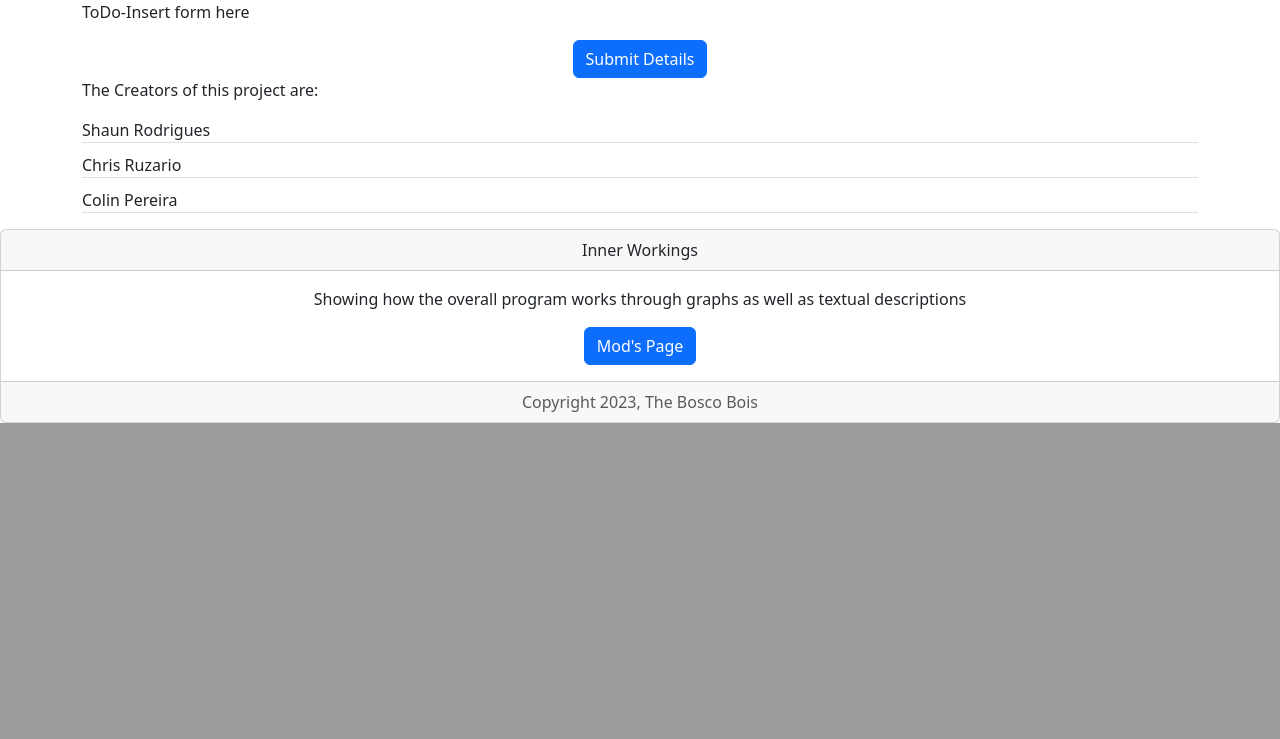
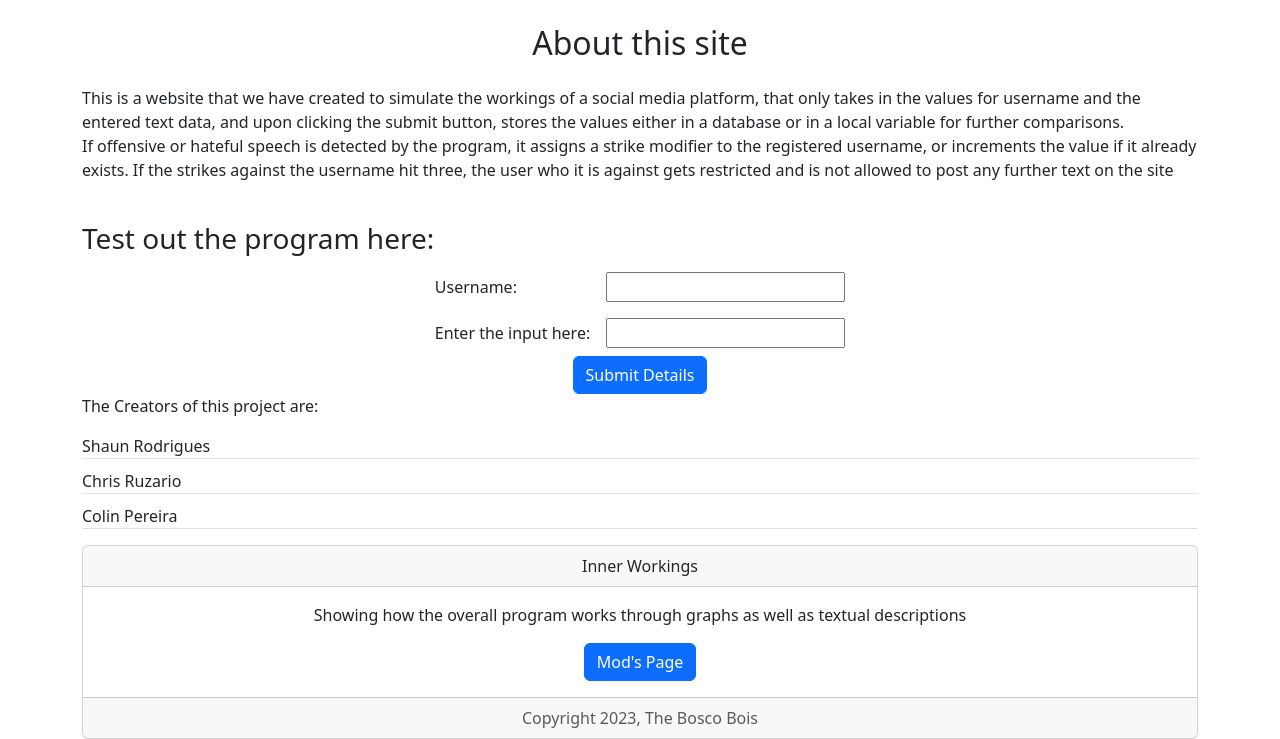
Before and after one commit to TheShaunRodrigues/dssproject, a Flask app: page / in a window 1280 px wide. Shown: the part 989-1728 px from the top of the page. Before the commit the page ends 1412 px from the top, so only its background shows below. Run offline with Flask 3, Linux system fonts and the light colour scheme.

Commit message:
Added form and a brief description of working of the site

```diff
--- a/templates/home.html
+++ b/templates/home.html
@@ -18,10 +18,21 @@
   <div class="container">
     <h1 class="text-center mt-4 mb-4">DSS for Hate Speech Detection</h1>
     <img class="img-fluid" id="banner" src="https://i0.wp.com/vitalflux.com/wp-content/uploads/2022/03/hate-speech-detection-using-machine-learning.png">
-    <p>ToDo-Insert form here</p>
-    <div class="text-center">
-      <button type="button" class="btn btn-primary">Submit Details</button>
-    </div>
+    <h2 class="text-center mt-4 mb-4">About this site</h2>
+    <p>This is a website that we have created to simulate the workings of a social media platform, that only takes in the values for username and the entered text data, and upon clicking the submit button, stores the values either in a database or in a local variable for further comparisons.<br>If offensive or hateful speech is detected by the program, it assigns a strike modifier to the registered username, or increments the value if it already exists. If the strikes against the username hit three, the user who it is against gets restricted and is not allowed to post any further text on  the site</p><br>
+    <h3>Test out the program here:</h3>
+    <div>
+      <form>
+        <table cellspacing="2" align="center" cellpadding="8" border="0">
+        <tr><td>Username:</td>
+          <td><input type="text" name="username" id="name"></input></td>         </tr>
+        <tr><td>Enter the input here:</td>
+          <td><input type="textarea" name="txtfld" id="txtfld"></input></td></tr>
+          </table>
+        <div class="text-center">
+          <button type="button" class="btn btn-primary">Submit Details</button>
+        </div>
+      </form>
     <p>The Creators of this project are:</p>
     <p>
       {%for creator in creators%}
```
